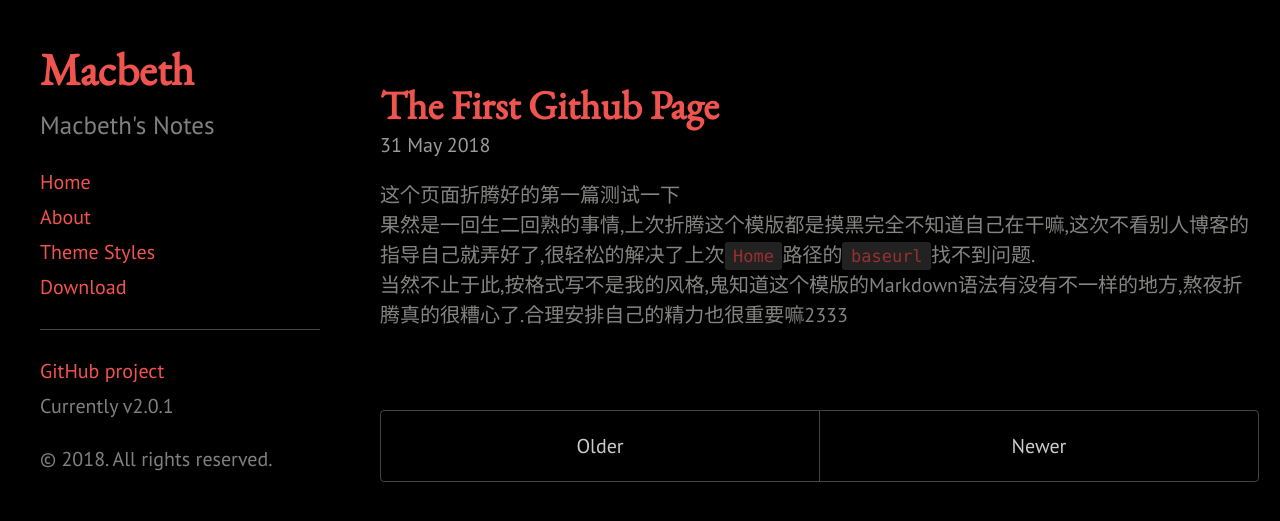
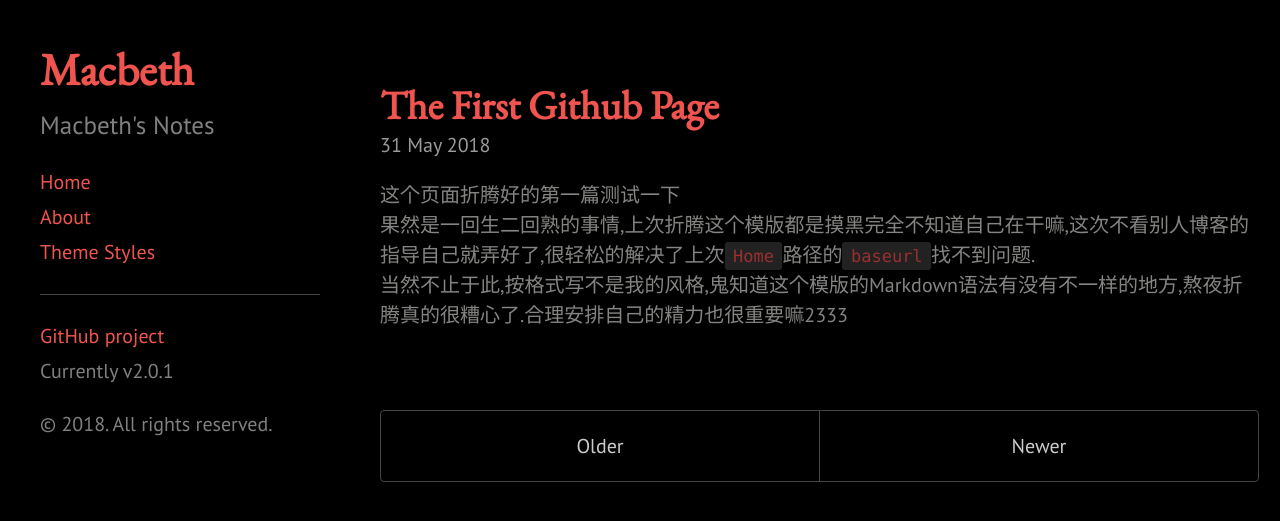
Before and after one commit to ChenCrazy/ChenCrazy.github.io, a Jekyll site: the page built from index.html, in a window 1280 px wide. Shown: the top 521 px of the page. Built offline with Jekyll 4.4.1, drawn with Linux system fonts in a browser that asks for light colours; the list of posts is cut into pages by our own code.

Commit message:
disable download

```diff
--- a/_includes/sidebar.html
+++ b/_includes/sidebar.html
@@ -26,7 +26,7 @@
         {% endif %}
       {% endfor %}
 
-      <a class="sidebar-nav-item" href="{{ site.github.repo }}/archive/master.zip">Download</a>
+      <!--<a class="sidebar-nav-item" href="{{ site.github.repo }}/archive/master.zip">Download</a>-->
       <hr>
       <a class="sidebar-nav-item" href="{{ site.github.repo }}">GitHub project</a>
       <span class="sidebar-nav-item">Currently v{{ site.version }}</span>
```
